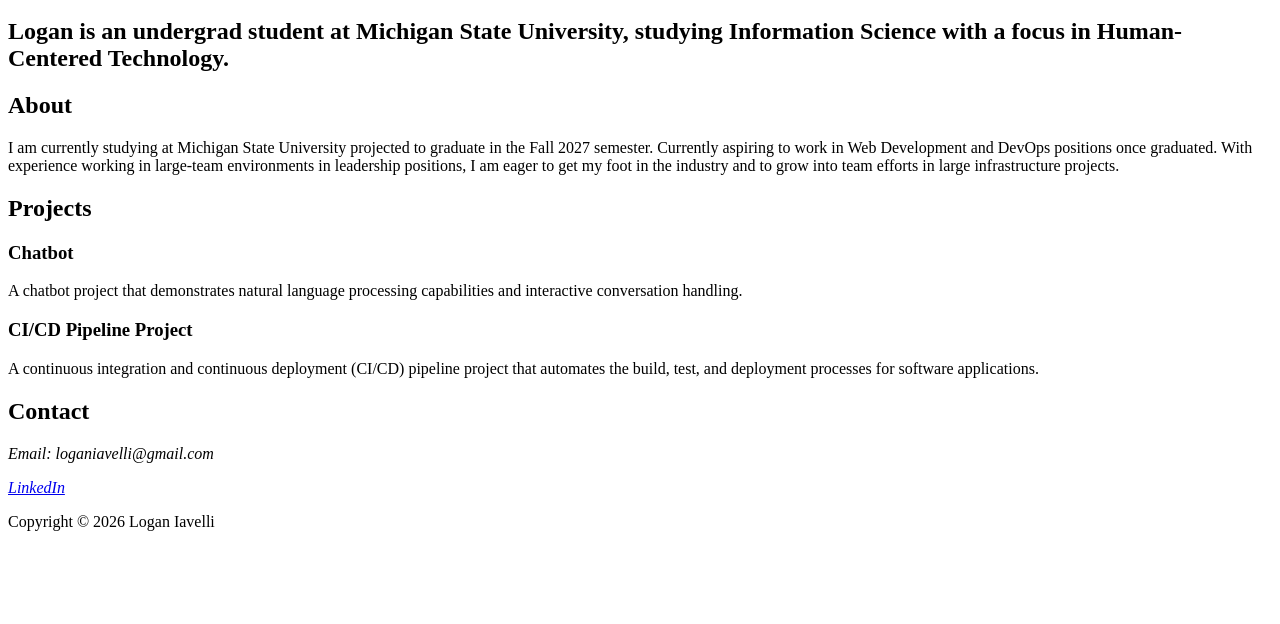
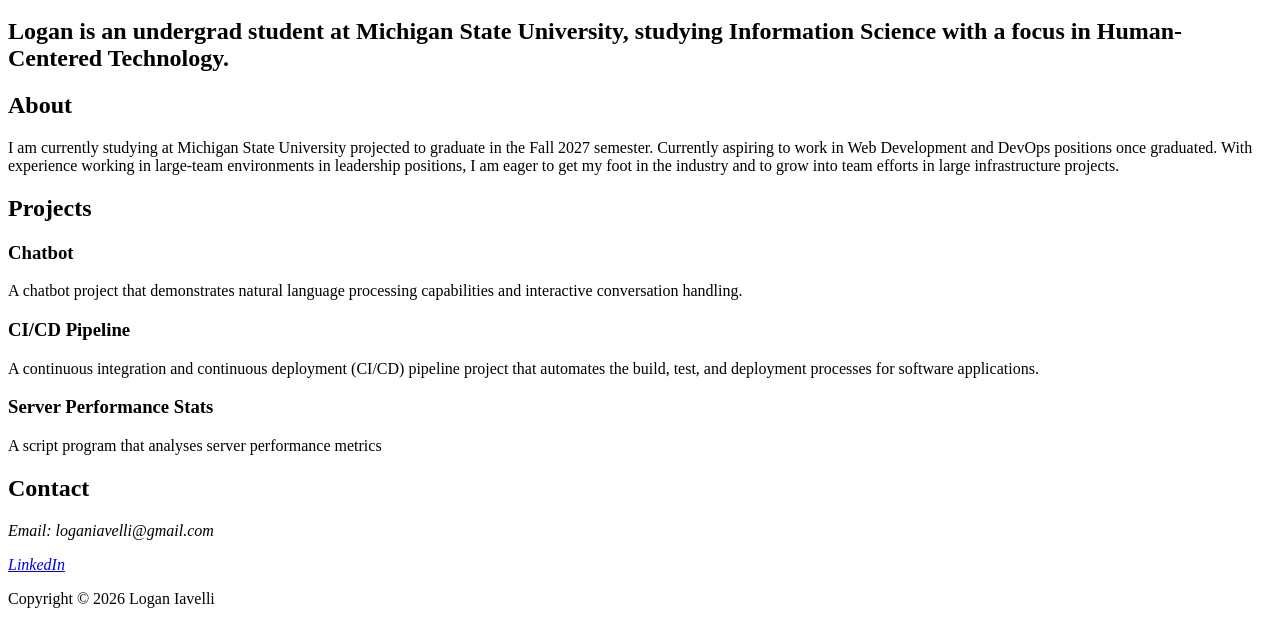
Before and after one commit to LoganIavelli/portfolio, a plain HTML site: page index.html in a window 1280 px wide. Shown: the part 234-858 px from the top of the page. Before the commit the page ends 800 px from the top, so only its background shows below. Drawn offline with Linux system fonts and the light colour scheme.

Commit message:
Added third project to Projects section in index.html

```diff
--- a/index.html
+++ b/index.html
@@ -31,8 +31,12 @@
                 <p>A chatbot project that demonstrates natural language processing capabilities and interactive conversation handling.</p>
             </article>
             <article>
-                <h3>CI/CD Pipeline Project</h3>
+                <h3>CI/CD Pipeline</h3>
                 <p>A continuous integration and continuous deployment (CI/CD) pipeline project that automates the build, test, and deployment processes for software applications.</p>
+            </article>
+            <article>
+                <h3>Server Performance Stats</h3>
+                <p>A script program that analyses server performance metrics</p>
             </article>
         </section>
         <section id="contacts">
```
